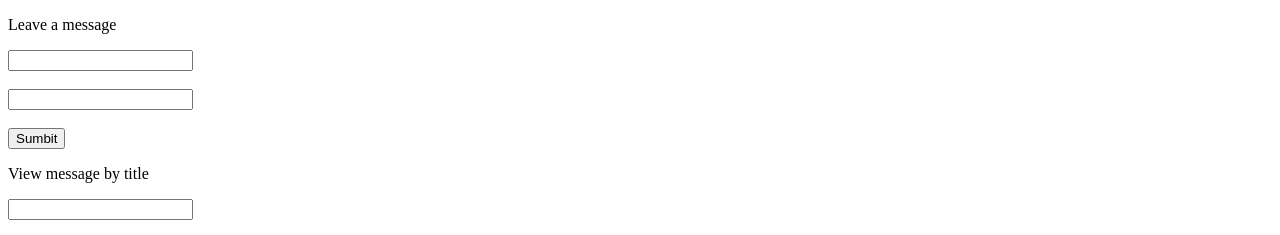
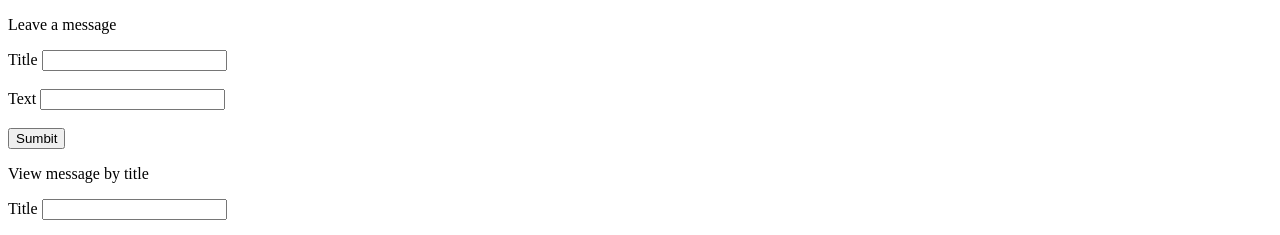
Before and after one commit to smallfont00/http-web-server, a plain HTML site: page static/index.html in a window 1280 px wide. Shown: the top 235 px of the page. Drawn offline with Linux system fonts and the light colour scheme.

Commit message:
update index.html

```diff
--- a/static/index.html
+++ b/static/index.html
@@ -9,15 +9,15 @@
 <body>
     <p>Leave a message</p>
     <form action="upload.cgi" method="POST">
-        <label for="title"></label>
+        <label for="title">Title</label>
         <input type="type" id="title" name="title"><br><br>
-        <label for="text"></label>
+        <label for="text">Text</label>
         <input type="text" id="text" name="text"><br><br>
         <input type="submit" value="Sumbit">
     </form>
     <p>View message by title</p>
     <form action="view.cgi" method="GET">
-        <label for="title"></label>
+        <label for="title">Title</label>
         <input type="type" id="title" name="title"><br><br>
         <input type="submit" value="Sumbit">
     </form>
```
